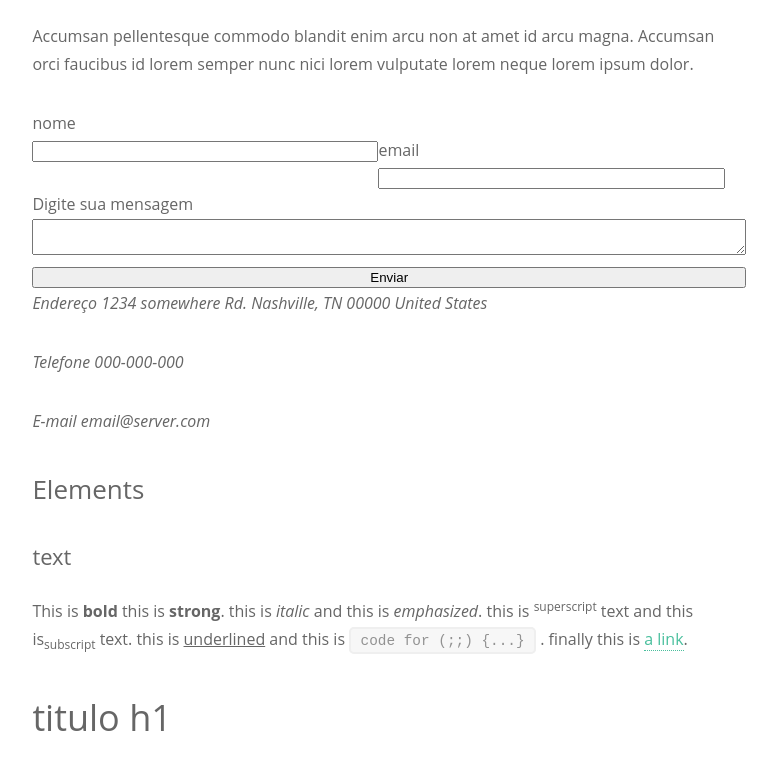
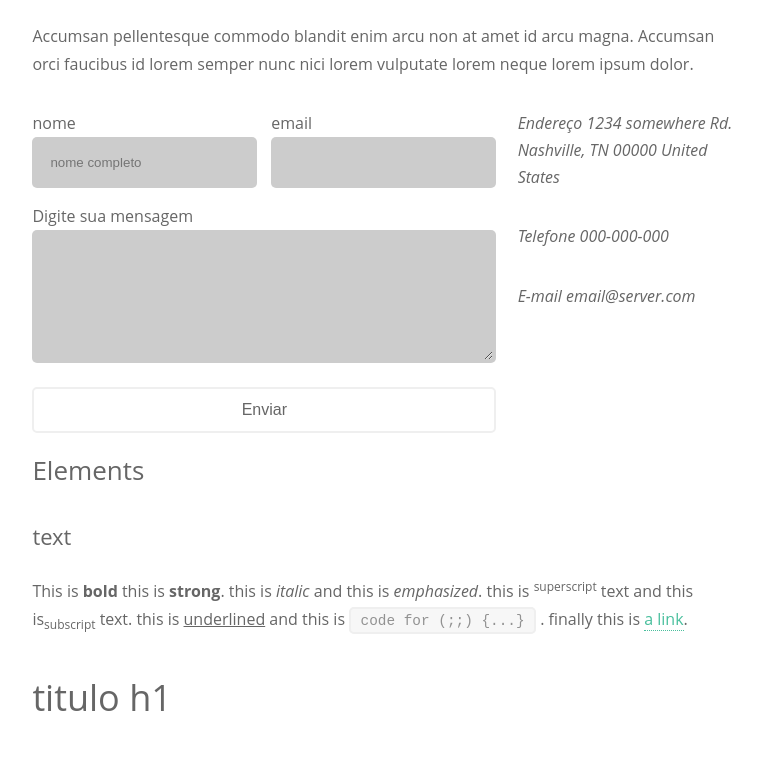
Before and after one commit to rayane2314/html-css, a plain HTML site: page projetoStrata/index.html in a window 1280 px wide. Shown: the part 2622-3384 px from the top of the page, without its empty margins (472-1249 px from the left). Drawn offline with Linux system fonts and the light colour scheme; files whose address does not match are found by name.

Commit message:
projeto strata aula80

```diff
--- a/projetoStrata/css/estilo.css
+++ b/projetoStrata/css/estilo.css
@@ -144,10 +144,27 @@ li{
     background-size: auto, cover;
 }
 
-input,label,textarea{
+input,label,textarea, select{
     display: inline-block;
     width: 100%;
     box-sizing: border-box;
+}
+input,textarea, select{
+    background: #ccc;
+    padding: 15px;
+    border-radius: 5px;
+    border: 3px solid transparent;
+    margin-bottom: 15px;
+}
+input[type="radio"],input[type="checkbox"]{
+    width: auto;
+}
+input:focus, textarea:focus{
+    border: 3px solid #49bf9d;
+    outline: none;
+}
+textarea{
+    height: 10em;
 }
 .button-default{
     background-color: #49bf9d;
@@ -166,6 +183,9 @@ input,label,textarea{
 }
 .button-default-small{
     font-size: .5em;
+}
+.button-default-big{
+    font-size: 1em;
 }
 .button-default-full{
     display: block;
@@ -228,7 +248,7 @@ tr:last-child td{
     box-sizing: border-box;
 }
 
-
+/* Grid */
 .row{
 overflow: auto;
 }
@@ -237,20 +257,20 @@ overflow: auto;
     width: 48.5%;
     float: left;
 }
-.col-2::first-child{
+.col-2:first-child{
     margin-right: 1.5%;
 }
-.col-2::last-child{
+.col-2:last-child{
     margin-left: 1.5%;
 }
 .col-2-3{
     width: 65%;
     float: left;
-    background: orange;
+
 }
-.col-2-3{
-    width: 37%;
+.col-1-3{
+    width: 32%;
     margin-left: 3%;
     float: left;
-    background: yellow;
+
 }
--- a/projetoStrata/index.html
+++ b/projetoStrata/index.html
@@ -105,15 +105,15 @@
                         faucibus id lorem semper nunc nici lorem vulputate lorem neque lorem ipsum dolor.</p>
 
                     <div class="row">
-                            <div class="col-2/3">
+                        <div class="col-2-3">
                             <form action="#" methor="post">
                                 <div class="row">
                                     <div class="col-2">
                                         <label for="nome">nome</label>
-                                            <input type="text" name="nome" id="nome">
+                                        <input placeholder="nome completo" type="text" name="nome" id="nome">
                                     </div>
                                     <div class="col-2">
-                                            <label for="email"></label>email</label>
+                                        <label for="email">email</label>
                                         <input type="text" name="email" id="email">
                                     </div>
                                 </div>
@@ -121,11 +121,12 @@
                                 <label for="mensagem">Digite sua mensagem</label>
                                 <textarea name="mensagem" id="mensagem"></textarea>
 
-                                            <input type="submit" value="Enviar">
+                                <input type="submit" value="Enviar" class="button-default button-default-stroke button-default-big">
                             </form>
                         </div>
-                                    <div class="col-1/3">
+                        <div class="col-1-3">
                             <address>
+
                                 <p>
                                     <span>Endereço</span>
                                     1234 somewhere Rd. Nashville, TN 00000 United States
@@ -135,15 +136,14 @@
                                     <span>Telefone</span>
                                     000-000-000
                                 </p>
-
                                 <p>
                                     <span>E-mail</span>
                                     email@server.com
                                 </p>
                         </address>
                     </div>
-                </div>
-                </section>
+                </div> <!--row-->
+
 
                 <section class="main-cont-section">
                     <h3>Elements</h3>
@@ -356,7 +356,6 @@
 
                     <label for="name">Nome</label>
                     <input type="text" name="name" id="name">
-
                     <label for="email">Email</label>
                     <input type="email" name="email" id="email">
 
@@ -378,8 +377,8 @@
                     <label for="msg">Mensagem</label>
                     <textarea placeholder="digite uma mensagem" id="msg"></textarea>
 
-                    <input type="sbmit" class="button-default" value="Enviar">
-                    <input type="reset" class="button-default-stroke" value="Limpar">
+                    <input type="sbmit" class="button-default button-default-big" value="Enviar">
+                    <input type="reset" class="button-default-stroke button-default-big" value="Limpar">
 
 
 
```
Lines whose indentation alone changed are shown as unchanged.
